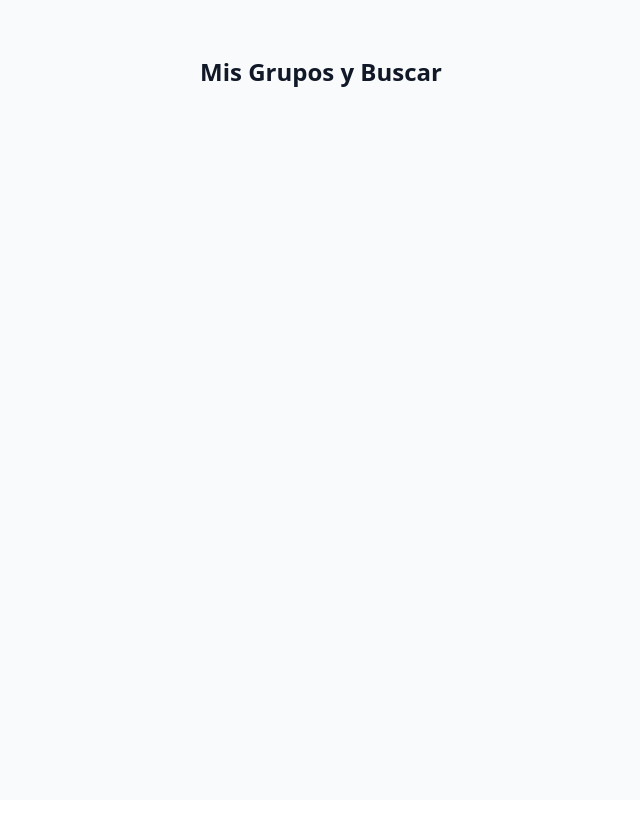
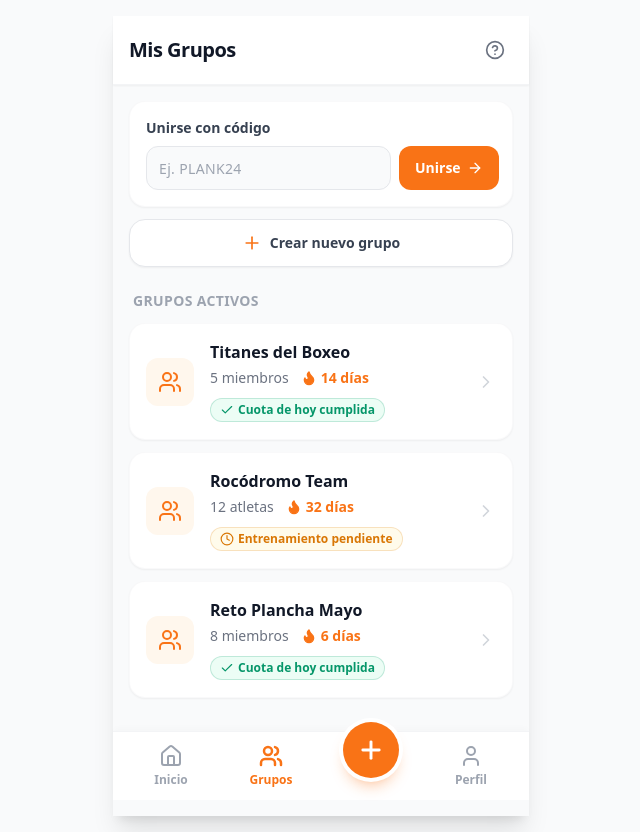
Before and after one commit to Jimgald/Piggy-plank-frontend, a React (Vite) app: page /groups in a window 1280 px wide. Shown: the whole page, without its empty margins (319-959 px from the left). Before the commit the page ends 800 px from the top, so only its background shows below. Built offline with nearby package versions, Linux system fonts and the light colour scheme.

Commit message:
feat: implementación de la vista de grupos y gestión de retos sociales

```diff
--- a/src/App.jsx
+++ b/src/App.jsx
@@ -1,6 +1,7 @@
 import { BrowserRouter as Router, Routes, Route } from 'react-router-dom';
 import AuthPage from './pages/AuthPage';
-import FeedPage from './pages/FeedPage'; // Añade esta línea
+import FeedPage from './pages/FeedPage';
+import GroupsPage from './pages/GroupsPage';
 
 function App() {
   return (
@@ -9,11 +10,8 @@ function App() {
         <main className="container mx-auto p-4 max-w-md">
           <Routes>
             <Route path="/" element={<AuthPage />} />
-
-            {/* Sustituye el <h1> por FeedPage */}
             <Route path="/home" element={<FeedPage />} />
-
-            <Route path="/groups" element={<h1 className="text-2xl font-bold text-center mt-10">Mis Grupos y Buscar</h1>} />
+            <Route path="/groups" element={<GroupsPage />} />
             <Route path="/profile" element={<h1 className="text-2xl font-bold text-center mt-10">Perfil y Logros</h1>} />
           </Routes>
         </main>
--- /dev/null
+++ b/src/pages/GroupsPage.jsx
@@ -0,0 +1,191 @@
+import {
+  HelpCircle, ArrowRight, Plus, Flame,
+  Users, Check, Clock, ChevronRight, Home, User
+} from "lucide-react"
+
+const groups = [
+  {
+    id: "1",
+    name: "Titanes del Boxeo",
+    members: 5,
+    membersLabel: "5 miembros",
+    streak: 14,
+    completedToday: true,
+  },
+  {
+    id: "2",
+    name: "Rocódromo Team",
+    members: 12,
+    membersLabel: "12 atletas",
+    streak: 32,
+    completedToday: false,
+  },
+  {
+    id: "3",
+    name: "Reto Plancha Mayo",
+    members: 8,
+    membersLabel: "8 miembros",
+    streak: 6,
+    completedToday: true,
+  },
+]
+
+export default function GroupsPage() {
+  return (
+    <div className="min-h-screen w-full bg-gray-100 flex justify-center">
+      <div className="relative flex h-screen w-full max-w-md flex-col bg-gray-50 shadow-xl">
+        <GroupsHeader />
+        <main className="flex-1 overflow-y-auto px-4 pb-6 pt-4 scrollbar-hide">
+          <GroupActions />
+          <GroupList />
+        </main>
+        <BottomNav />
+      </div>
+    </div>
+  )
+}
+
+function GroupsHeader() {
+  return (
+    <header className="sticky top-0 z-20 flex items-center justify-between border-b border-gray-100 bg-white px-4 py-4 shadow-sm">
+      <h1 className="text-xl font-bold tracking-tight text-gray-900">Mis Grupos</h1>
+      <button
+        type="button"
+        aria-label="Ayuda e información"
+        className="flex h-9 w-9 items-center justify-center rounded-full text-gray-500 transition-colors hover:bg-gray-100 hover:text-gray-700 focus:outline-none focus:ring-2 focus:ring-orange-500/20"
+      >
+        <HelpCircle className="h-5 w-5" />
+      </button>
+    </header>
+  )
+}
+
+function GroupActions() {
+  return (
+    <section className="flex flex-col gap-3">
+      {/* Join with code */}
+      <div className="rounded-2xl bg-white p-4 shadow-sm border border-gray-100/50">
+        <label htmlFor="invite-code" className="mb-2 block text-sm font-semibold text-gray-700">
+          Unirse con código
+        </label>
+        <div className="flex items-center gap-2">
+          <input
+            id="invite-code"
+            type="text"
+            placeholder="Ej. PLANK24"
+            className="h-11 flex-1 rounded-xl border border-gray-200 bg-gray-50 px-3 text-sm font-bold uppercase tracking-wide text-gray-900 placeholder:text-gray-400 placeholder:normal-case placeholder:font-medium focus:border-orange-500 focus:bg-white focus:outline-none focus:ring-2 focus:ring-orange-500/20"
+          />
+          <button
+            type="button"
+            className="flex h-11 items-center gap-1.5 rounded-xl bg-orange-500 px-4 text-sm font-bold text-white transition-all duration-200 hover:bg-orange-600 active:scale-95 focus:outline-none"
+          >
+            Unirse
+            <ArrowRight className="h-4 w-4" />
+          </button>
+        </div>
+      </div>
+
+      {/* Create new group */}
+      <button
+        type="button"
+        className="flex h-12 w-full items-center justify-center gap-2 rounded-2xl border border-gray-200 bg-white text-sm font-bold text-gray-700 shadow-sm transition-all hover:bg-gray-50 active:scale-95 focus:outline-none focus:ring-2 focus:ring-orange-500/20"
+      >
+        <Plus className="h-5 w-5 text-orange-500" />
+        Crear nuevo grupo
+      </button>
+    </section>
+  )
+}
+
+function GroupList() {
+  return (
+    <section className="mt-6">
+      <h2 className="mb-3 px-1 text-sm font-bold uppercase tracking-wide text-gray-400">Grupos activos</h2>
+      <div className="flex flex-col gap-3">
+        {groups.map((group) => (
+          <GroupCard key={group.id} group={group} />
+        ))}
+      </div>
+    </section>
+  )
+}
+
+function GroupCard({ group }) {
+  return (
+    <button
+      type="button"
+      className="group flex w-full items-center gap-4 rounded-2xl border border-gray-100/50 bg-white p-4 text-left shadow-sm transition-all duration-200 hover:shadow-md active:scale-95 focus:outline-none focus:ring-2 focus:ring-orange-500/20"
+    >
+      <div className="flex h-12 w-12 shrink-0 items-center justify-center rounded-xl bg-orange-50 transition-colors group-hover:bg-orange-100">
+        <Users className="h-6 w-6 text-orange-500" />
+      </div>
+
+      <div className="min-w-0 flex-1">
+        <h3 className="truncate text-base font-bold text-gray-900">{group.name}</h3>
+
+        <div className="mt-1 flex items-center gap-3">
+          <span className="text-sm font-medium text-gray-500">{group.membersLabel}</span>
+          <span className="inline-flex items-center gap-1 text-sm font-bold text-orange-500">
+            <Flame className="h-4 w-4 fill-orange-500" />
+            {group.streak} días
+          </span>
+        </div>
+
+        <div className="mt-2.5">
+          {group.completedToday ? (
+            <span className="inline-flex items-center gap-1 rounded-full bg-emerald-50 px-2.5 py-1 text-xs font-bold text-emerald-600 ring-1 ring-inset ring-emerald-600/20">
+              <Check className="h-3.5 w-3.5" />
+              Cuota de hoy cumplida
+            </span>
+          ) : (
+            <span className="inline-flex items-center gap-1 rounded-full bg-amber-50 px-2.5 py-1 text-xs font-bold text-amber-600 ring-1 ring-inset ring-amber-600/20">
+              <Clock className="h-3.5 w-3.5" />
+              Entrenamiento pendiente
+            </span>
+          )}
+        </div>
+      </div>
+
+      <ChevronRight className="h-5 w-5 shrink-0 text-gray-300 transition-transform group-hover:translate-x-1" />
+    </button>
+  )
+}
+
+function BottomNav() {
+  const items = [
+    { icon: Home, label: "Inicio", active: false },
+    { icon: Users, label: "Grupos", active: true },
+  ];
+
+  return (
+    <nav className="sticky bottom-0 z-10 flex items-center justify-around border-t border-gray-100 bg-white px-2 py-2 pb-safe shadow-[0_-4px_6px_-1px_rgba(0,0,0,0.02)]">
+      {items.map(({ icon: Icon, label, active }) => (
+        <button
+          key={label}
+          className={`flex flex-1 flex-col items-center gap-1 py-1 text-xs font-semibold transition-colors focus:outline-none ${
+            active ? "text-orange-500" : "text-gray-400 hover:text-gray-600"
+          }`}
+        >
+          <Icon className={`h-6 w-6 ${active ? "stroke-[2.5px]" : "stroke-2"}`} />
+          {label}
+        </button>
+      ))}
+
+      {/* Center add button */}
+      <button
+        aria-label="Añadir entrenamiento"
+        className="flex flex-1 flex-col items-center justify-center focus:outline-none group"
+      >
+        <span className="-mt-8 flex h-14 w-14 items-center justify-center rounded-full bg-orange-500 text-white shadow-lg shadow-orange-500/40 ring-4 ring-white transition-all duration-200 active:scale-90 group-hover:bg-orange-600 group-hover:shadow-orange-500/50">
+          <Plus className="h-7 w-7 stroke-[2.5px]" />
+        </span>
+      </button>
+
+      <button className="flex flex-1 flex-col items-center gap-1 py-1 text-xs font-semibold text-gray-400 transition-colors hover:text-gray-600 focus:outline-none">
+        <Users className="hidden" />
+        <User className="h-6 w-6 stroke-2" />
+        Perfil
+      </button>
+    </nav>
+  );
+}
```
